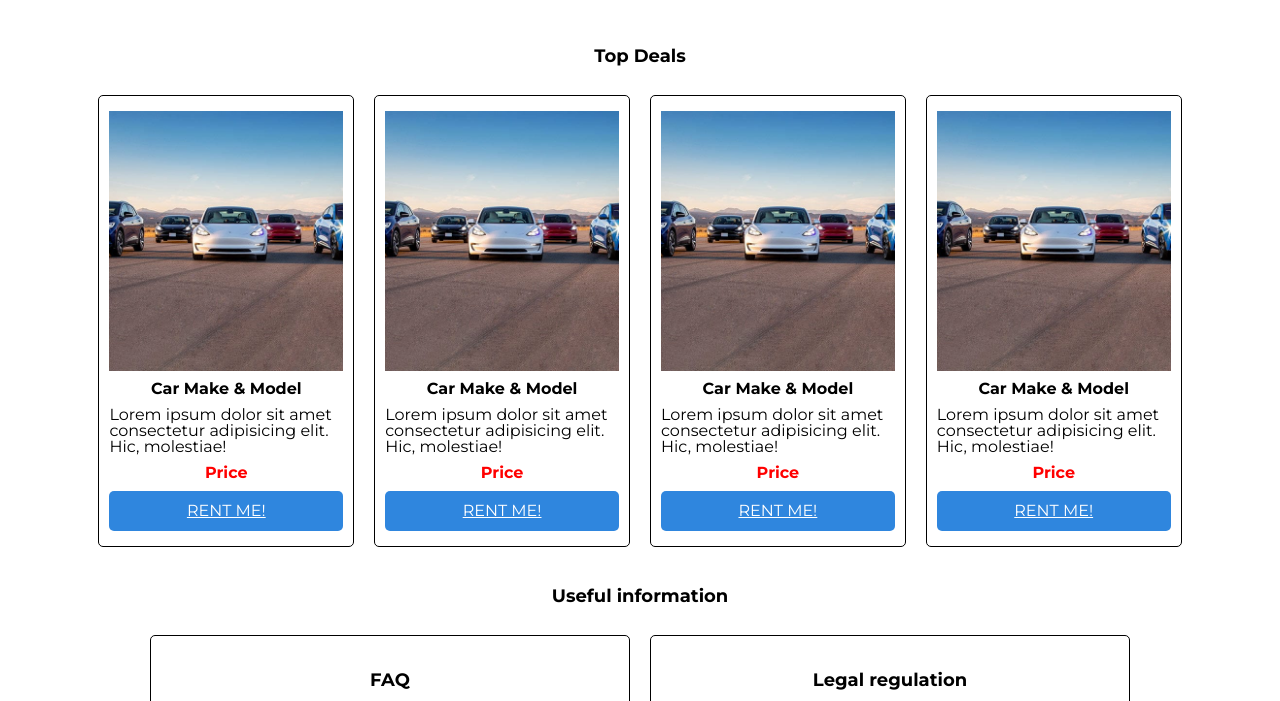
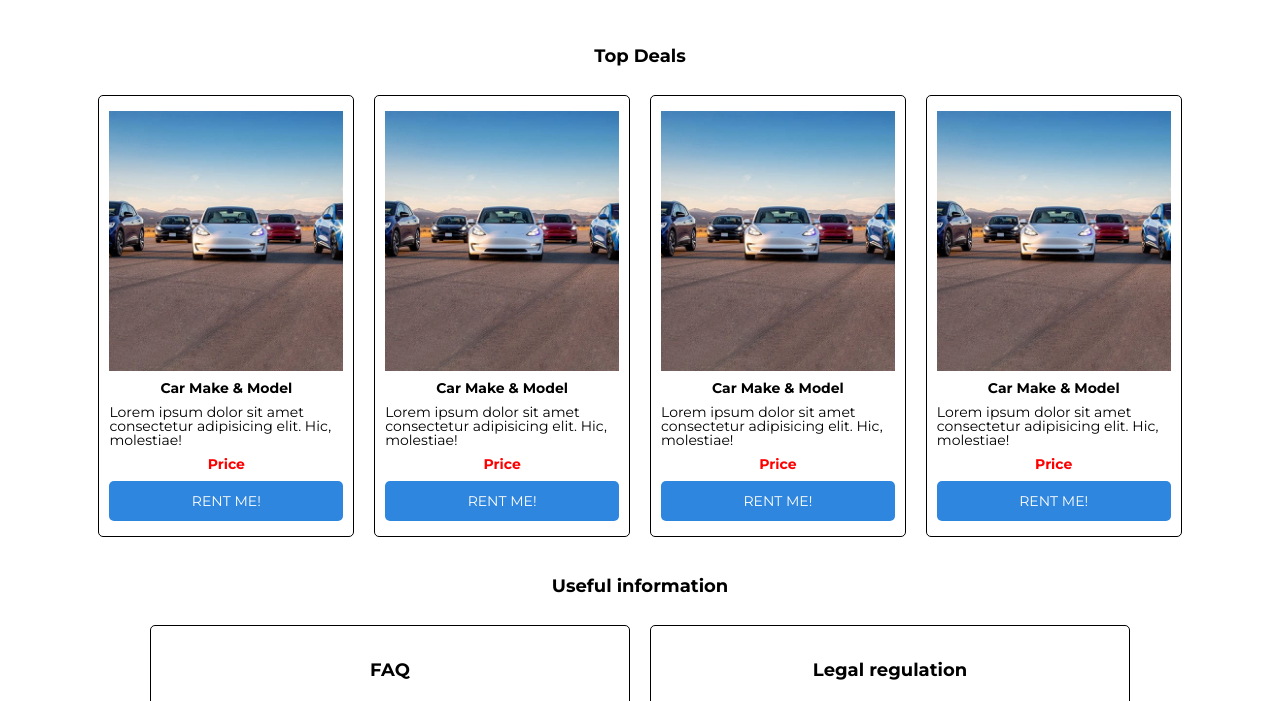
Before and after one commit to annperetiatko/project-renting, a plain HTML site: page index.html in a window 1280 px wide. Shown: the part 262-963 px from the top of the page. Drawn offline with Linux system fonts and the light colour scheme; files whose address does not match are found by name.

Commit message:
Update style.css

```diff
--- a/style.css
+++ b/style.css
@@ -1,5 +1,5 @@
 @import url("https://fonts.googleapis.com/css2?family=Montserrat:ital,wght@0,100;0,400;0,700;0,800;1,100;1,400;1,700;1,800&display=swap");
-@import url(/css_one/nullstyle.css);
+@import url(nullstyle.css);
 *, *::before, *::after {
   margin: 0;
   padding: 0;
```
